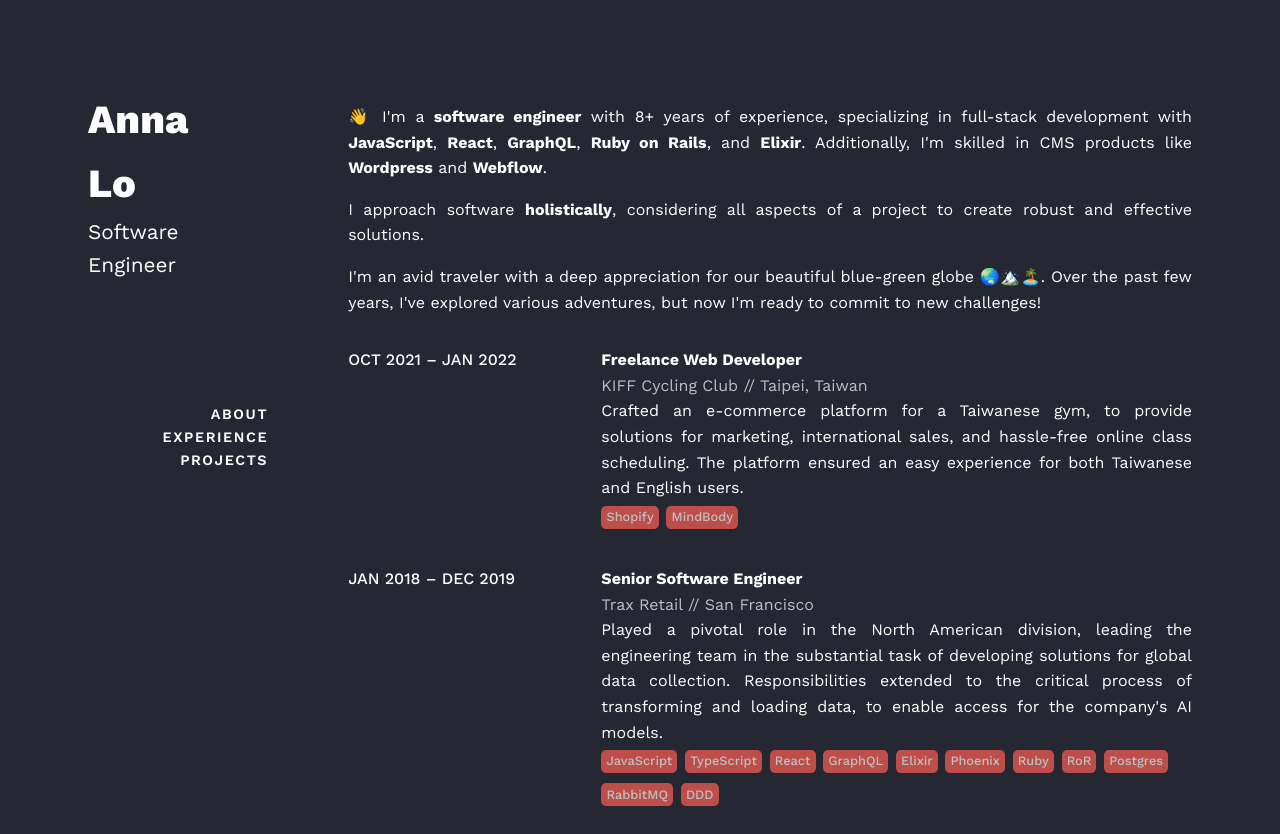
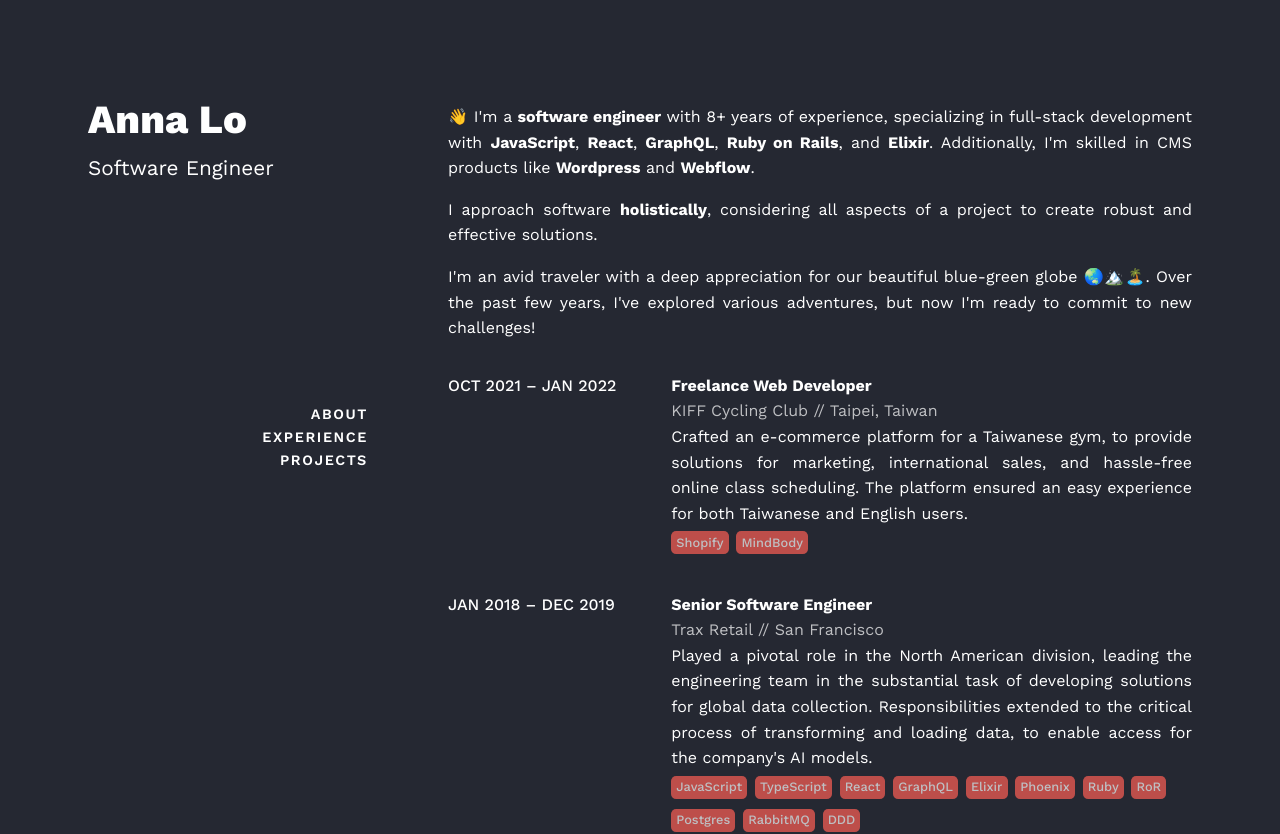
Before and after one commit to annalo/annalo.dev, a React (Create React App) app: page / in a window 1280 px wide. Shown: the top 834 px of the page. Built offline with nearby package versions, Linux system fonts and the light colour scheme.

Commit message:
min height and width for sidebar

```diff
--- a/src/Sidebar/Sidebar.css
+++ b/src/Sidebar/Sidebar.css
@@ -11,6 +11,7 @@
     position: -webkit-sticky;
     position: sticky;
     top: 0;
-    height: 40vh;
+    min-height: 40vh;
+    min-width: 25vh;
   }
 }
```
